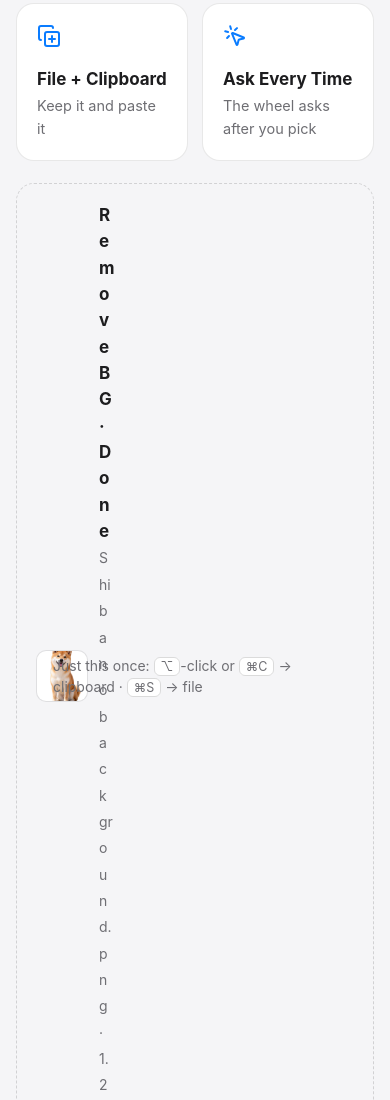
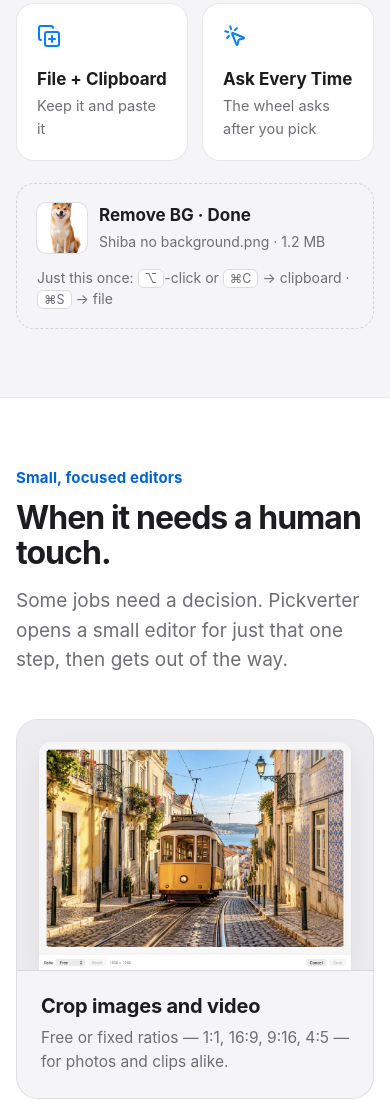
Before and after one commit to ivLis-Studio/pickverter, a website: page website/public/index.html in a window 390 px wide. Shown: the part 6546-7646 px from the top of the page. Drawn offline with Linux system fonts and the light colour scheme; no server answers.

Commit message:
Website: the Remove BG result card reads right on phones
The shortcuts line took the whole row and squeezed the card into a one-letter column under it. The card and the shortcuts now share a row only while both fit, and the shortcuts drop below the card otherwise. The smoke test checks the card on 320 and 390 px phones, and compares the film time unrounded so its first check no longer flakes.

```diff
--- a/website/public/assets/css/site.css
+++ b/website/public/assets/css/site.css
@@ -278,12 +278,15 @@ h2 { font-size: clamp(32px, 4.4vw, 52px); line-height: 1.08; letter-spacing: -0.
 .dest .ico { font-size: 24px; color: var(--accent); }
 .dest b { display: block; margin-top: 14px; font-size: 17px; }
 .dest span { display: block; font-size: 14.5px; color: var(--muted); margin-top: 3px; }
-.dest-demo { margin-top: 22px; display: flex; align-items: center; gap: 16px; min-height: 92px; padding: 18px 20px; border-radius: 18px; border: 1px dashed var(--line-2); }
-.dest-demo .card { flex: 1; min-width: 0; display: flex; gap: 12px; align-items: center; overflow-wrap: anywhere; }
+/* The result card and the "just this once" shortcuts share a row while both fit. On a phone, or in a longer language,
+   the shortcuts drop below the card instead of squeezing it into a one-letter column under the shortcut text. */
+.dest-demo { margin-top: 22px; display: flex; flex-wrap: wrap; align-items: center; gap: 12px 16px; min-height: 92px; padding: 18px 20px; border-radius: 18px; border: 1px dashed var(--line-2); }
+.dest-demo .card { flex: 1 1 280px; min-width: 0; display: flex; gap: 12px; align-items: center; overflow-wrap: break-word; }
+.dest-demo .card > div { min-width: 0; }
 .dest-demo i { width: 50px; height: 50px; border-radius: 9px; background-size: cover; background-position: center; flex: none; background-color: #fff; box-shadow: 0 0 0 1px var(--line); }
 .dest-demo b { display: block; }
 .dest-demo small { color: var(--muted); font-size: 14px; }
-.dest-demo .over { font-size: 14px; color: var(--muted); }
+.dest-demo .over { flex: 0 1 auto; min-width: 0; font-size: 14px; color: var(--muted); }
 .dest-demo kbd { font: inherit; font-size: 12.5px; padding: 1px 6px; border-radius: 6px; border: 1px solid var(--line-2); background: var(--surface); }
 
 /* ---------- editors gallery */
```
Also changed, not shown: website/tools/smoke-test.mjs (+11 -1 lines).
